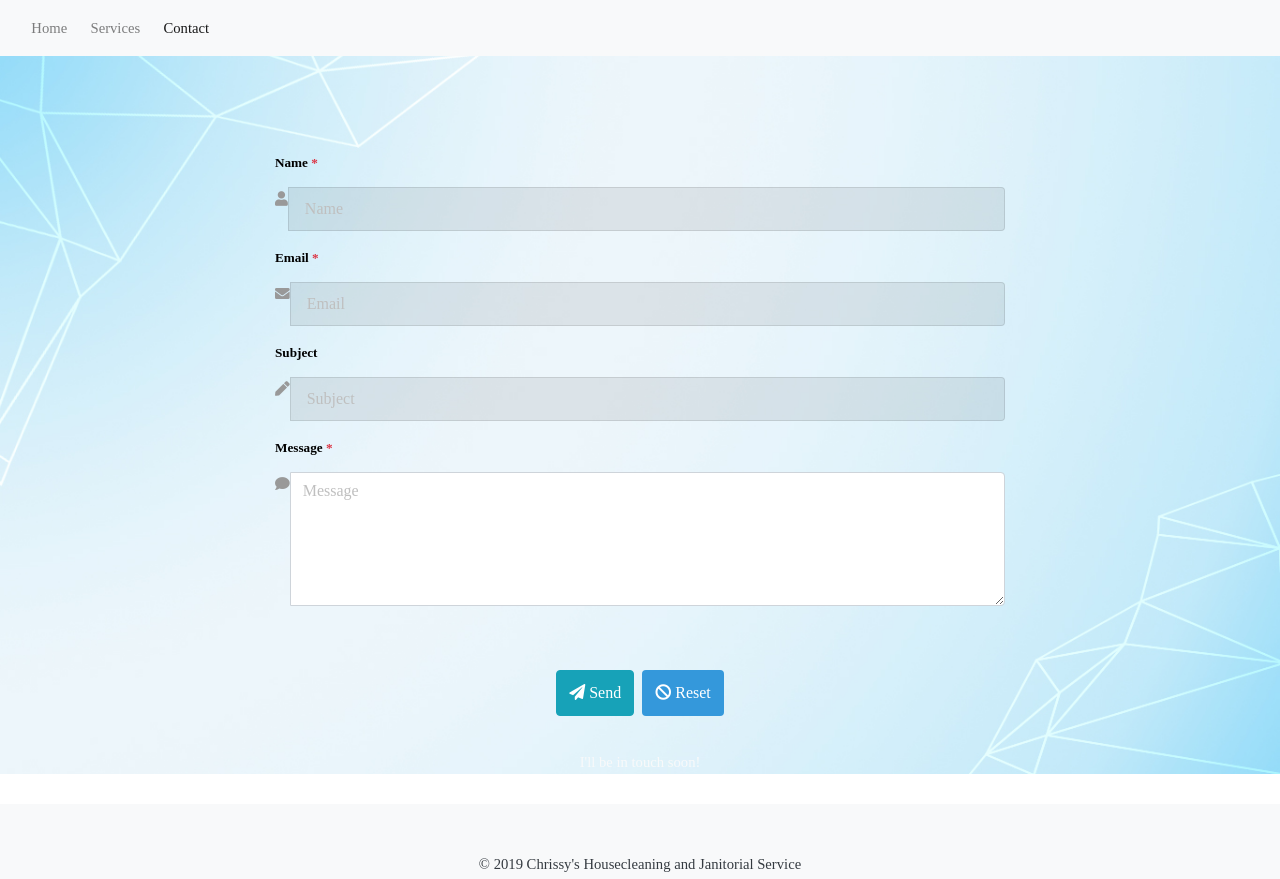
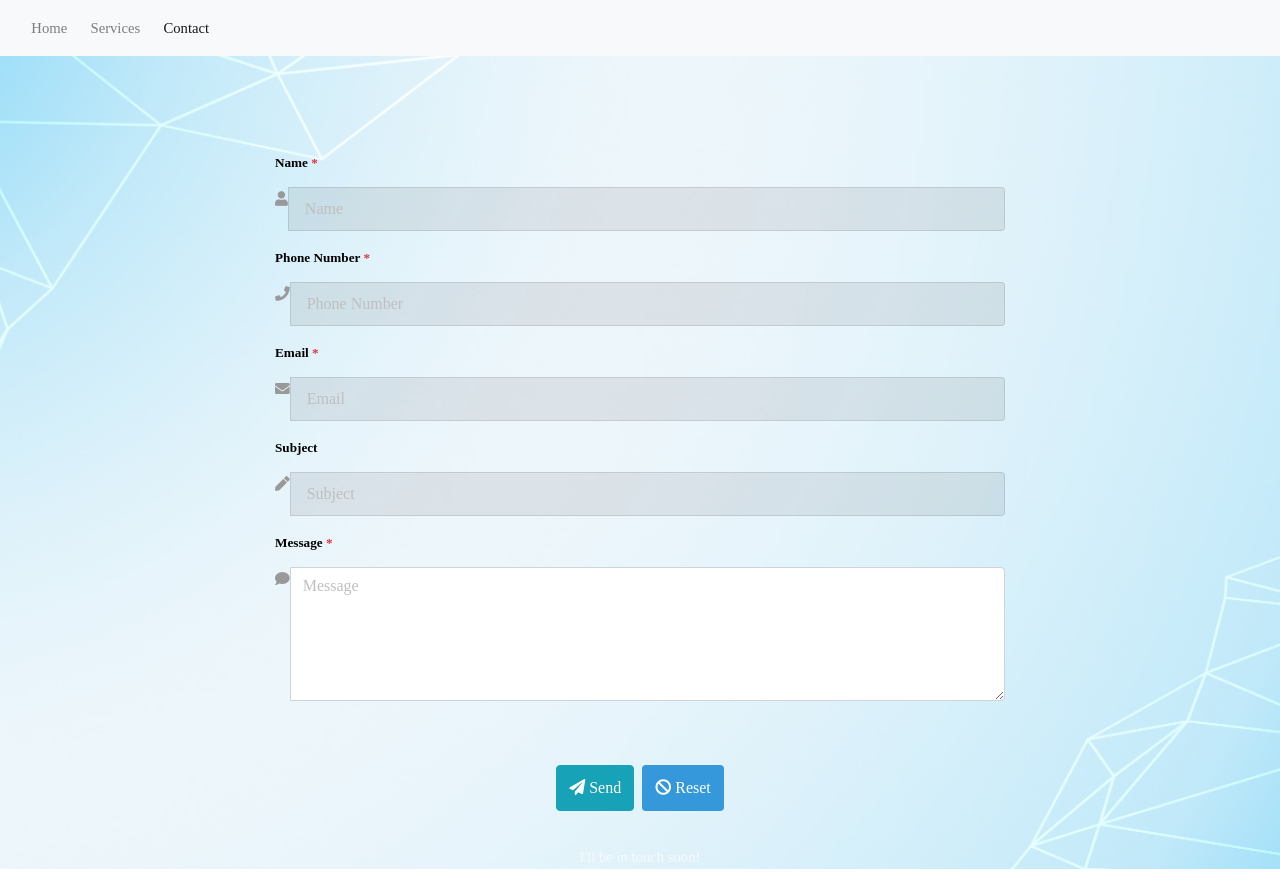
Before and after one commit to Koriganp/chrissys, a plain HTML site: page contact.html in a window 1280 px wide. Shown: the top 879 px of the page. Drawn offline with nearby package versions, Linux system fonts and the light colour scheme.

Commit message:
updated contact page

```diff
--- a/contact.html
+++ b/contact.html
@@ -91,6 +91,15 @@
 										</div>
 									</div>
 									<div class="form-group">
+										<label for="phone">Phone Number <span class="text-danger">*</span></label>
+										<div class="input-group">
+											<div class="input-group-addon">
+												<i class="fa fa-phone" aria-hidden="true"></i>
+											</div>
+											<input type="text" class="form-control" id="phone" name="phone" placeholder="Phone Number">
+										</div>
+									</div>
+									<div class="form-group">
 										<label for="email">Email <span class="text-danger">*</span></label>
 										<div class="input-group">
 											<div class="input-group-addon">
```
Also changed, not shown: index.html (+2 -2 lines).
